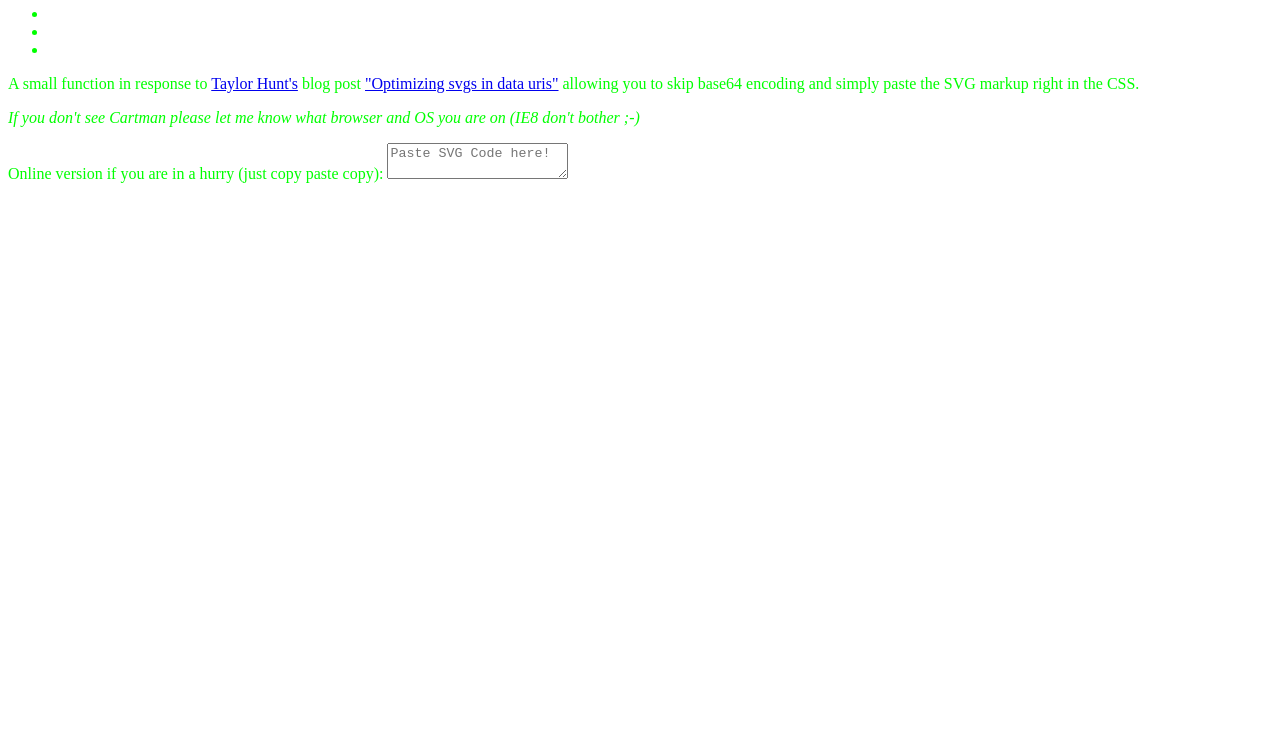
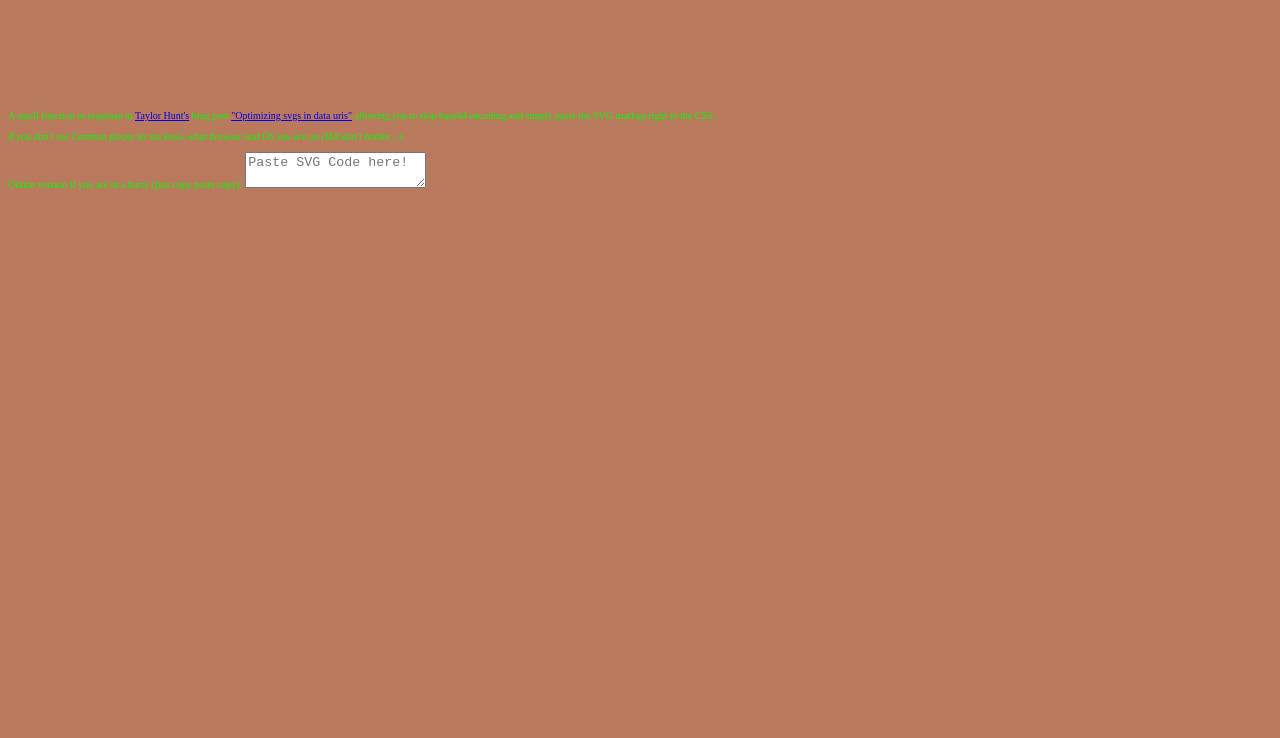
Before and after one commit to marckassay/VSCodeNewProject, a website built with webpack: page src/index.html in a window 1280 px wide. Shown: the part 62-800 px from the top of the page. Built offline with nearby package versions, Linux system fonts and the light colour scheme.

Commit message:
Loading scss and hot-code changes

```diff
--- /dev/null
+++ b/src/assets/css/styles.scss
@@ -0,0 +1,54 @@
+$background: rgb(185, 122, 93);
+
+html { box-sizing: box-model; }
+*, *:before, *:after { box-sizing: inherit; outline:0; }
+header,article,section{ display:block;position: relative; }
+
+@function svg-url($svg){
+    @return url("../images/#{$svg}-logo.svg");
+}
+
+@mixin background-svg($svg){
+    background-image: svg-url($svg);
+    background-size: 100px 100px;
+    background-repeat:no-repeat;
+    background-position:50% 50%;
+}
+
+html {
+  background: $background;
+  font-size: .625em;// 10px for rems
+}
+/*
+.vscode {
+    @include background-svg('vscode');
+}
+.typescript {
+    @include background-svg('ts');
+}
+.webpack {
+    @include background-svg('webpack');
+}
+*/
+.showcase {
+  display: block;
+  font-size: 0;
+  list-style: none;
+  margin: 0;
+  padding: 4.8rem;
+  text-align: center;
+
+  li {
+    display: inline-block;
+    margin: 1.2rem;
+  }
+
+  a, svg {
+    display: block;
+  }
+
+  a {
+    height: 9.6rem;
+    width: 9.6rem;
+  }
+}
--- a/src/index.html
+++ b/src/index.html
@@ -1,6 +1,9 @@
 <!DOCTYPE html>
 <html>
-  <head><title> TypeScript Greeter </title></head>
+  <head>
+    <title> TypeScript Greeter </title>
+    <!-- <link href="assets/css/styles.css" rel="stylesheet">     -->
+  </head>
   <body>
     <script src='bundle.js'></script>
     <article>
--- a/src/index.ts
+++ b/src/index.ts
@@ -1,4 +1,4 @@
-//require("./assets/css/styles.scss")
+require("./assets/css/styles.scss")
 require('./index.html');
 
 class Greeter {
--- a/webpack.config.js
+++ b/webpack.config.js
@@ -1,5 +1,6 @@
 const path = require('path');
 const webpack = require('webpack');
+
 
 module.exports = {
   //context: path.resolve(__dirname, "src"),
@@ -30,6 +31,18 @@ module.exports = {
         use: 'ts-loader',
         exclude: /node_modules/
       },
+      {
+        test: /\.scss$/,
+        use: [{
+            loader: "style-loader"
+        }, {
+            // if sourceMap, eg: 'blob:http://localhost:8080/c340184f-5285-4072-9b54-8be639160073'
+            loader: "css-loader", options: { sourceMap: true }
+        }, {
+            // if sourceMap, eg: 'E:/marckassay/VSCodeNewProject/src/assets/css/src/assets/css/styles.scss'
+            loader: "sass-loader", options: { sourceMap: true }
+        }]
+    }
     ]
   },
 
```
Also changed, not shown: src/assets/images/ts-logo.png (added), src/assets/images/vscode-logo.svg (added), src/assets/images/webpack-logo.svg (added).
